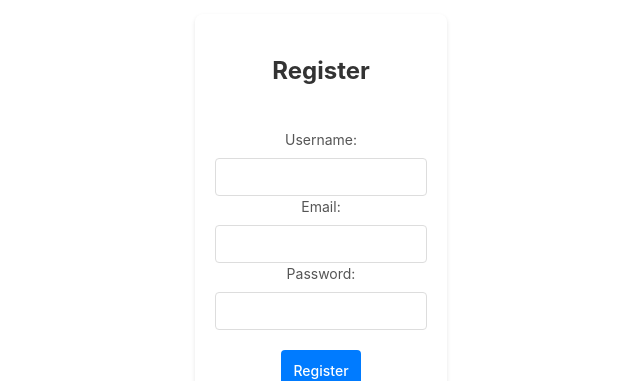
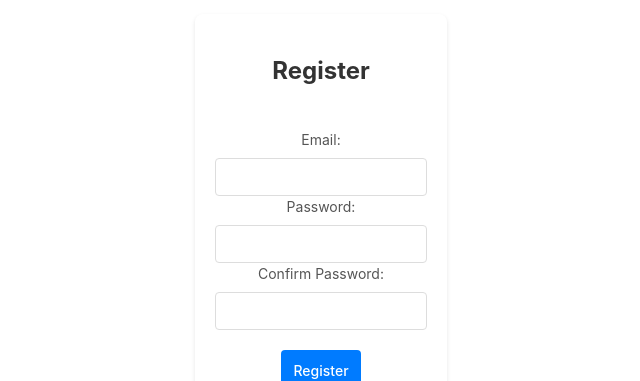
Before and after one commit to pingnattawoot/basic-auth-vite-nestjs, a React (Vite) app in the folder web/: page /register in a window 1280 px wide. Shown: the part 153-534 px from the top of the page, without its empty margins (319-959 px from the left). Built offline with nearby package versions, Linux system fonts and the light colour scheme.

Commit message:
call service when login and register

```diff
--- a/web/src/components/LoginForm.tsx
+++ b/web/src/components/LoginForm.tsx
@@ -1,22 +1,30 @@
 import { useState } from "react";
 import { useNavigate } from "react-router-dom";
+import { authService } from "../services/authService";
 
 function LoginForm() {
   const [email, setEmail] = useState("");
   const [password, setPassword] = useState("");
+  const [error, setError] = useState("");
   const navigate = useNavigate();
 
-  const handleSubmit = (e: React.FormEvent) => {
+  const handleSubmit = async (e: React.FormEvent) => {
     e.preventDefault();
-    // This is just for demo purposes
-    console.log("Login attempt with:", { email, password });
-    navigate("/dashboard");
+    try {
+      const response = await authService.login({ email, password });
+      console.log("Login successful:", response);
+      navigate("/dashboard");
+    } catch (err) {
+      console.error(err);
+      setError("Invalid email or password");
+    }
   };
 
   return (
     <div className="auth-container">
       <div className="login-form">
         <h2>Login</h2>
+        {error && <div className="error">{error}</div>}
         <form onSubmit={handleSubmit}>
           <div className="form-group">
             <label>Email:</label>
--- a/web/src/components/RegisterForm.tsx
+++ b/web/src/components/RegisterForm.tsx
@@ -1,33 +1,38 @@
 import { useState } from 'react'
 import { useNavigate } from 'react-router-dom'
+import { authService } from '../services/authService'
 
 function RegisterForm() {
-  const [username, setUsername] = useState('')
   const [email, setEmail] = useState('')
   const [password, setPassword] = useState('')
+  const [confirmPassword, setConfirmPassword] = useState('')
+  const [error, setError] = useState('')
   const navigate = useNavigate()
 
-  const handleSubmit = (e: React.FormEvent) => {
+  const handleSubmit = async (e: React.FormEvent) => {
     e.preventDefault()
-    // This is just for demo purposes
-    console.log('Register attempt with:', { username, email, password })
-    navigate('/login')
+
+    if (password !== confirmPassword) {
+      setError('Passwords do not match')
+      return
+    }
+
+    try {
+      const response = await authService.register({ email, password })
+      console.log('Registration successful:', response)
+      navigate('/login')
+    } catch (err) {
+      console.error(err)
+      setError('Registration failed. Please try again.')
+    }
   }
 
   return (
     <div className="auth-container">
       <div className="register-form">
         <h2>Register</h2>
+        {error && <div className="error">{error}</div>}
         <form onSubmit={handleSubmit}>
-          <div className="form-group">
-            <label>Username:</label>
-            <input
-              type="text"
-              value={username}
-              onChange={(e) => setUsername(e.target.value)}
-              required
-            />
-          </div>
           <div className="form-group">
             <label>Email:</label>
             <input
@@ -46,6 +51,15 @@ function RegisterForm() {
               required
             />
           </div>
+          <div className="form-group">
+            <label>Confirm Password:</label>
+            <input
+              type="password"
+              value={confirmPassword}
+              onChange={(e) => setConfirmPassword(e.target.value)}
+              required
+            />
+          </div>
           <button type="submit">Register</button>
         </form>
         <p className="auth-link">
--- a/web/src/services/authService.ts
+++ b/web/src/services/authService.ts
@@ -5,12 +5,21 @@ export interface LoginCredentials {
   password: string
 }
 
-export interface RegisterCredentials extends LoginCredentials {
-  username: string
+export interface RegisterCredentials {
+  email: string
+  password: string
+}
+
+export interface AuthResponse {
+  token: string
+  user: {
+    id: string
+    email: string
+  }
 }
 
 export const authService = {
-  async login(credentials: LoginCredentials) {
+  async login(credentials: LoginCredentials): Promise<AuthResponse> {
     const response = await fetch(`${API_URL}/auth/login`, {
       method: 'POST',
       headers: {
@@ -26,7 +35,7 @@ export const authService = {
     return response.json()
   },
 
-  async register(credentials: RegisterCredentials) {
+  async register(credentials: RegisterCredentials): Promise<AuthResponse> {
     const response = await fetch(`${API_URL}/auth/register`, {
       method: 'POST',
       headers: {
```
